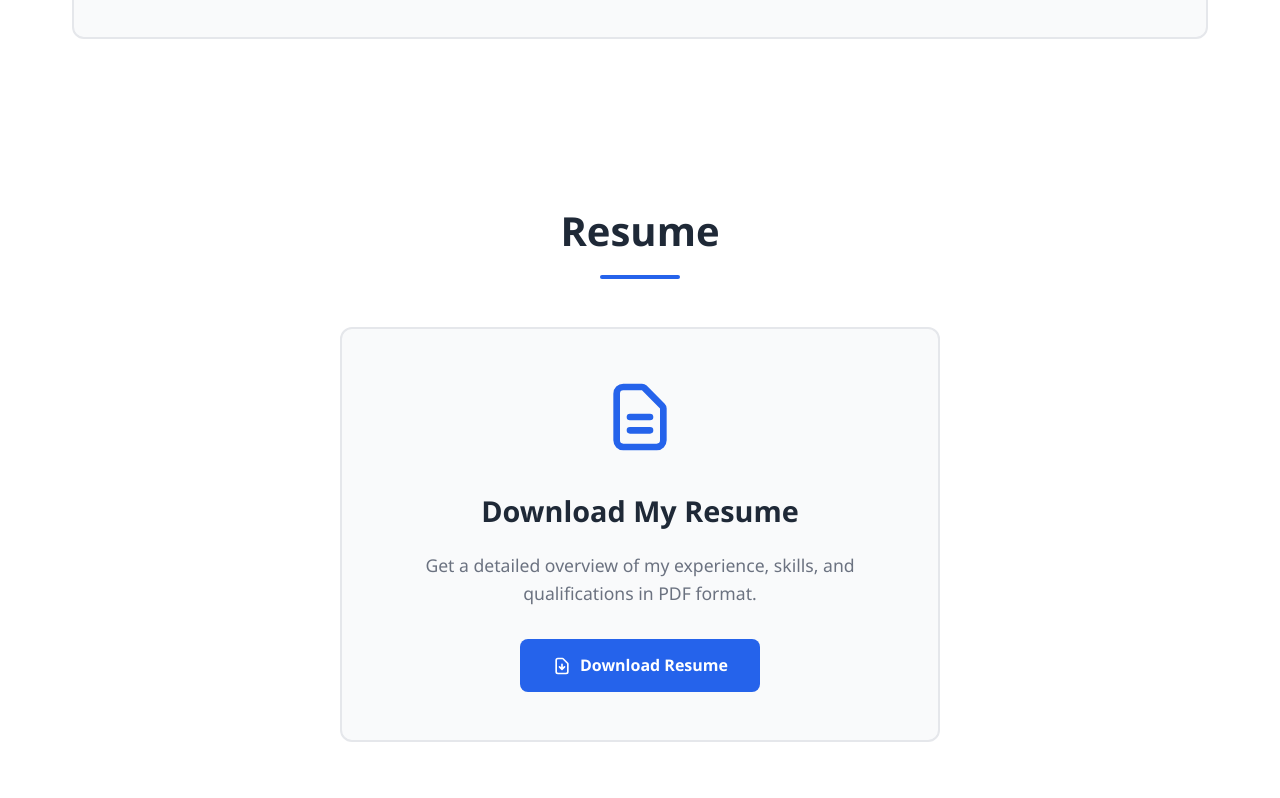
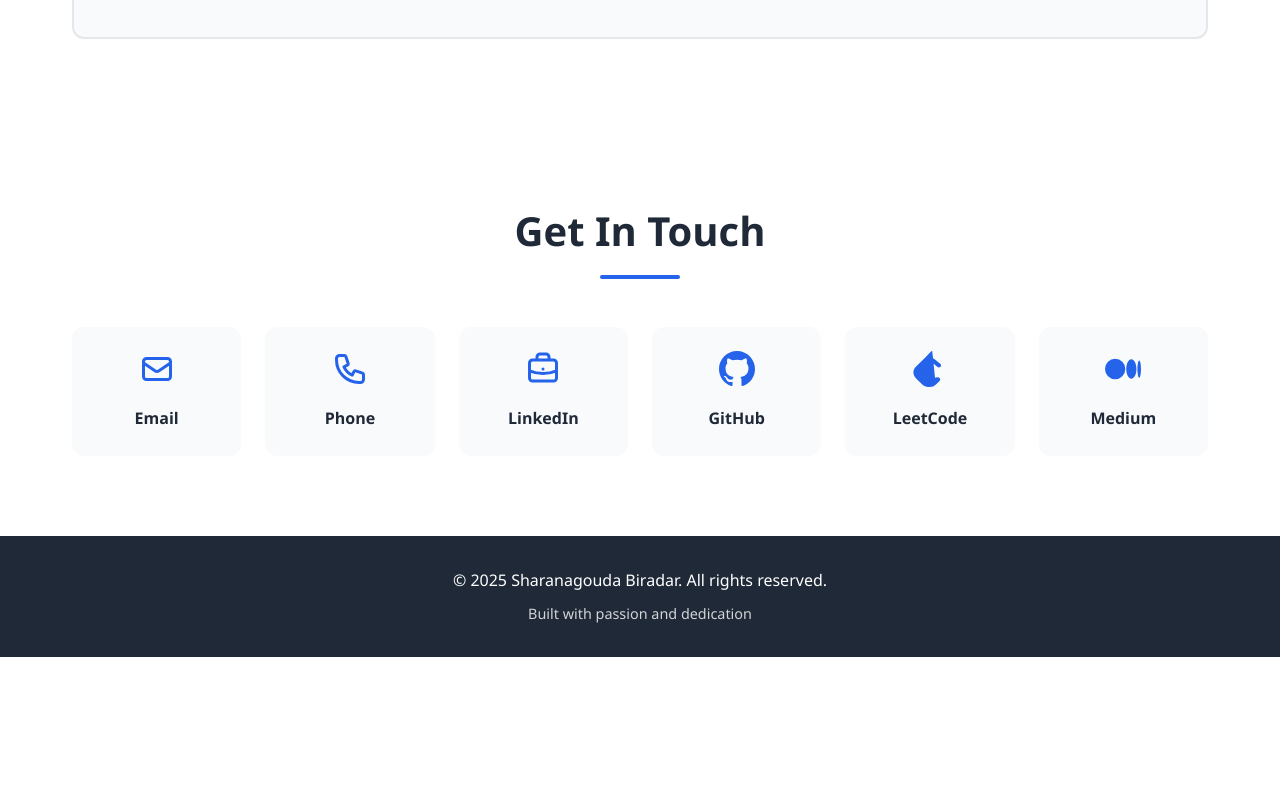
Before and after one commit to sharanubiradar1/sharanu-portfolio, a plain HTML site: page index.html in a window 1280 px wide. Shown: the part 4642-5440 px from the top of the page. After the commit the page ends 5299 px from the top, so only its background shows below. Drawn offline with Linux system fonts and the light colour scheme.

Commit message:
Remove resume section from index.html
Removed the resume section from the HTML file.

```diff
--- a/index.html
+++ b/index.html
@@ -306,27 +306,6 @@
         </div>
     </section>
 
-    <!-- Resume Section -->
-    <section id="resume">
-        <h2 class="section-title">Resume</h2>
-        <div class="resume-container">
-            <div class="resume-card">
-                <svg class="resume-icon" fill="none" stroke="currentColor" viewBox="0 0 24 24">
-                    <path stroke-linecap="round" stroke-linejoin="round" stroke-width="2" d="M9 12h6m-6 4h6m2 5H7a2 2 0 01-2-2V5a2 2 0 012-2h5.586a1 1 0 01.707.293l5.414 5.414a1 1 0 01.293.707V19a2 2 0 01-2 2z"/>
-                </svg>
-                <h3>Download My Resume</h3>
-                <p>Get a detailed overview of my experience, skills, and qualifications in PDF format.</p>
-                <a href="./resume.pdf" download="Sharanagouda_Biradar_Resume.pdf" class="btn btn-primary download-btn">
-                    <svg fill="none" stroke="currentColor" viewBox="0 0 24 24">
-                        <path stroke-linecap="round" stroke-linejoin="round" stroke-width="2" d="M12 10v6m0 0l-3-3m3 3l3-3m2 8H7a2 2 0 01-2-2V5a2 2 0 012-2h5.586a1 1 0 01.707.293l5.414 5.414a1 1 0 01.293.707V19a2 2 0 01-2 2z"/>
-                    </svg>
-                    Download Resume
-                </a>
-            </div>
-        </div>
-    </section>
-
-
     <!-- Contact Section -->
     <section id="contact">
         <h2 class="section-title">Get In Touch</h2>
```
